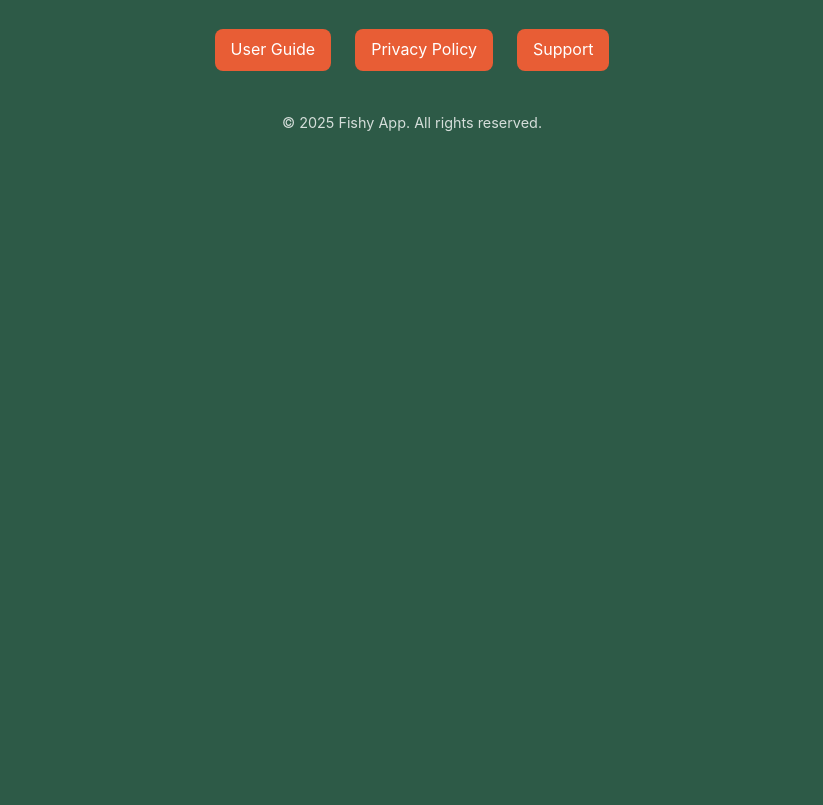
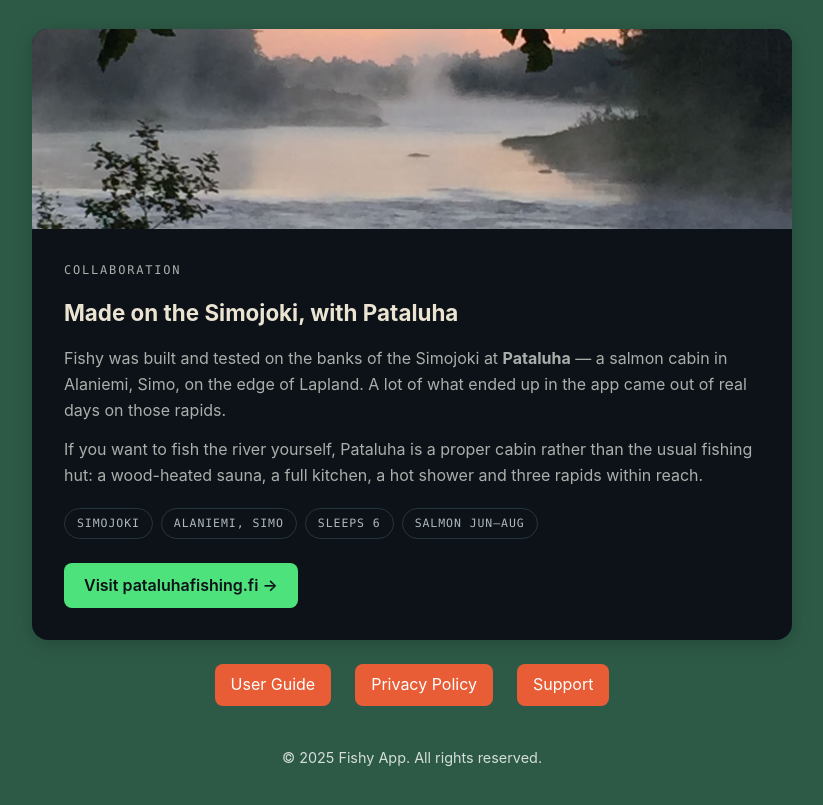
Before and after one commit to sanluh/fishy-app, a plain HTML site: page index.html in a window 1280 px wide. Shown: the part 1783-2588 px from the top of the page, without its empty margins (228-1051 px from the left). Before the commit the page ends 1997 px from the top, so only its background shows below. Drawn offline with Linux system fonts and the light colour scheme.

Commit message:
Add Pataluha collaboration section to landing page
Mirrors the Fishy section already on pataluhafishing.fi so both sites
tell the same story. Placed after the App Store badge so the download
stays the page's primary CTA, and styled in Pataluha's own palette
rather than Fishy's so it reads as a partner brand.

Facts (river, location, sleeps, season, amenities) are taken from the
cabin site's own content. Banner photo is their OG image.

Co-Authored-By: Claude Opus 5 (1M context) <noreply@anthropic.com>
Claude-Session: https://claude.ai/code/session_01BBvd4tkr8c3J2hJF1X93jK

```diff
--- a/index.html
+++ b/index.html
@@ -189,6 +189,84 @@
             font-size: 0.9rem;
         }
 
+        /* Collaboration — Pataluha (styled in the cabin site's own palette) */
+        .collab {
+            background: #0d1218;
+            border-radius: 16px;
+            overflow: hidden;
+            margin-bottom: 24px;
+            box-shadow: 0 4px 20px rgba(0,0,0,0.2);
+        }
+
+        .collab-photo {
+            height: 200px;
+            overflow: hidden;
+        }
+
+        .collab-photo img {
+            width: 100%;
+            height: 100%;
+            object-fit: cover;
+            object-position: center 42%;
+            display: block;
+        }
+
+        .collab-body {
+            padding: 32px;
+        }
+
+        .collab-eyebrow {
+            font-family: ui-monospace, SFMono-Regular, Menlo, monospace;
+            font-size: 0.75rem;
+            letter-spacing: 0.15em;
+            text-transform: uppercase;
+            color: #4ee27d;
+            margin-bottom: 10px;
+        }
+
+        .collab h2 {
+            color: #ece4d3;
+            font-size: 1.4rem;
+            margin-bottom: 16px;
+        }
+
+        .collab p {
+            color: #a9b0ab;
+            margin-bottom: 14px;
+        }
+
+        .collab-facts {
+            display: flex;
+            flex-wrap: wrap;
+            gap: 8px;
+            margin: 20px 0 24px;
+            font-family: ui-monospace, SFMono-Regular, Menlo, monospace;
+            font-size: 0.72rem;
+            letter-spacing: 0.08em;
+            color: #aeb8be;
+        }
+
+        .collab-facts span {
+            border: 1px solid #26343f;
+            border-radius: 999px;
+            padding: 5px 12px;
+        }
+
+        .collab-link {
+            display: inline-block;
+            background: #4ee27d;
+            color: #0d1218;
+            text-decoration: none;
+            padding: 10px 20px;
+            border-radius: 8px;
+            font-weight: 600;
+            transition: background 0.2s;
+        }
+
+        .collab-link:hover {
+            background: #3ccb69;
+        }
+
         /* Hero Video */
         .hero-video {
             margin: -20px 0 40px;
@@ -354,6 +432,41 @@
             </a>
         </div>
 
+        <!-- Collaboration — Pataluha -->
+        <div class="collab">
+            <div class="collab-photo">
+                <img src="pataluha-river.jpg" alt="Mist over the Simojoki river at dawn">
+            </div>
+
+            <div class="collab-body lang-en">
+                <p class="collab-eyebrow">Collaboration</p>
+                <h2>Made on the Simojoki, with Pataluha</h2>
+                <p>Fishy was built and tested on the banks of the Simojoki at <strong>Pataluha</strong> — a salmon cabin in Alaniemi, Simo, on the edge of Lapland. A lot of what ended up in the app came out of real days on those rapids.</p>
+                <p>If you want to fish the river yourself, Pataluha is a proper cabin rather than the usual fishing hut: a wood-heated sauna, a full kitchen, a hot shower and three rapids within reach.</p>
+                <div class="collab-facts">
+                    <span>SIMOJOKI</span>
+                    <span>ALANIEMI, SIMO</span>
+                    <span>SLEEPS 6</span>
+                    <span>SALMON JUN–AUG</span>
+                </div>
+                <a class="collab-link" href="https://www.pataluhafishing.fi">Visit pataluhafishing.fi →</a>
+            </div>
+
+            <div class="collab-body lang-fi">
+                <p class="collab-eyebrow">Yhteistyö</p>
+                <h2>Tehty Simojoella, yhdessä Pataluhan kanssa</h2>
+                <p>Fishy on kehitetty ja testattu Simojoen rannalla <strong>Pataluhassa</strong> — lohimökissä Alaniemessä, Simossa, Lapin rajalla. Moni sovelluksen ominaisuus on syntynyt oikeilla kalapäivillä näillä koskilla.</p>
+                <p>Jos haluat itse joelle, Pataluha ei ole tavallinen kalamaja: puulämmitteinen sauna, täysin varusteltu keittiö, kuuma suihku ja kolme koskea lähistöllä.</p>
+                <div class="collab-facts">
+                    <span>SIMOJOKI</span>
+                    <span>ALANIEMI, SIMO</span>
+                    <span>VUODEPAIKKOJA 6</span>
+                    <span>LOHIKAUSI KESÄ–ELO</span>
+                </div>
+                <a class="collab-link" href="https://www.pataluhafishing.fi">Tutustu: pataluhafishing.fi →</a>
+            </div>
+        </div>
+
         <nav class="links">
             <a class="lang-en" href="user-guide-en.html">User Guide</a>
             <a class="lang-fi" href="user-guide-fi.html">Käyttöopas</a>
```
Also changed, not shown: pataluha-river.jpg (added).
